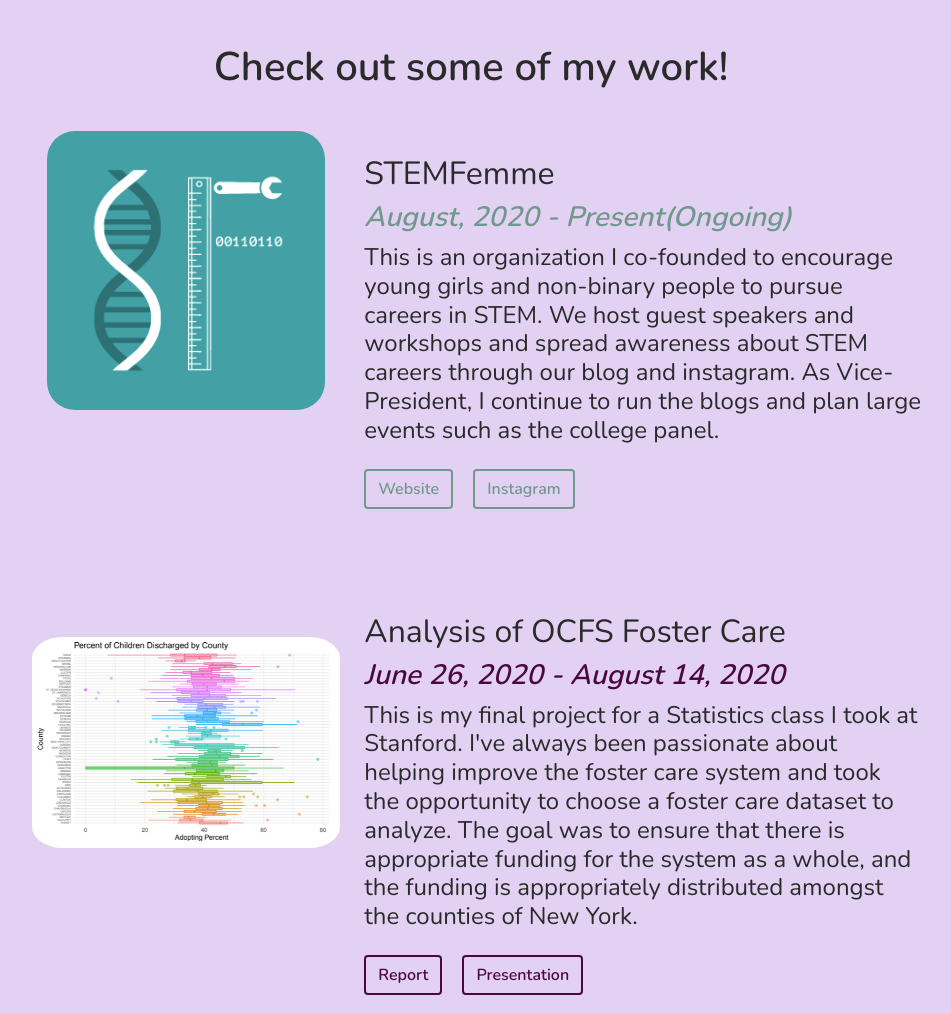
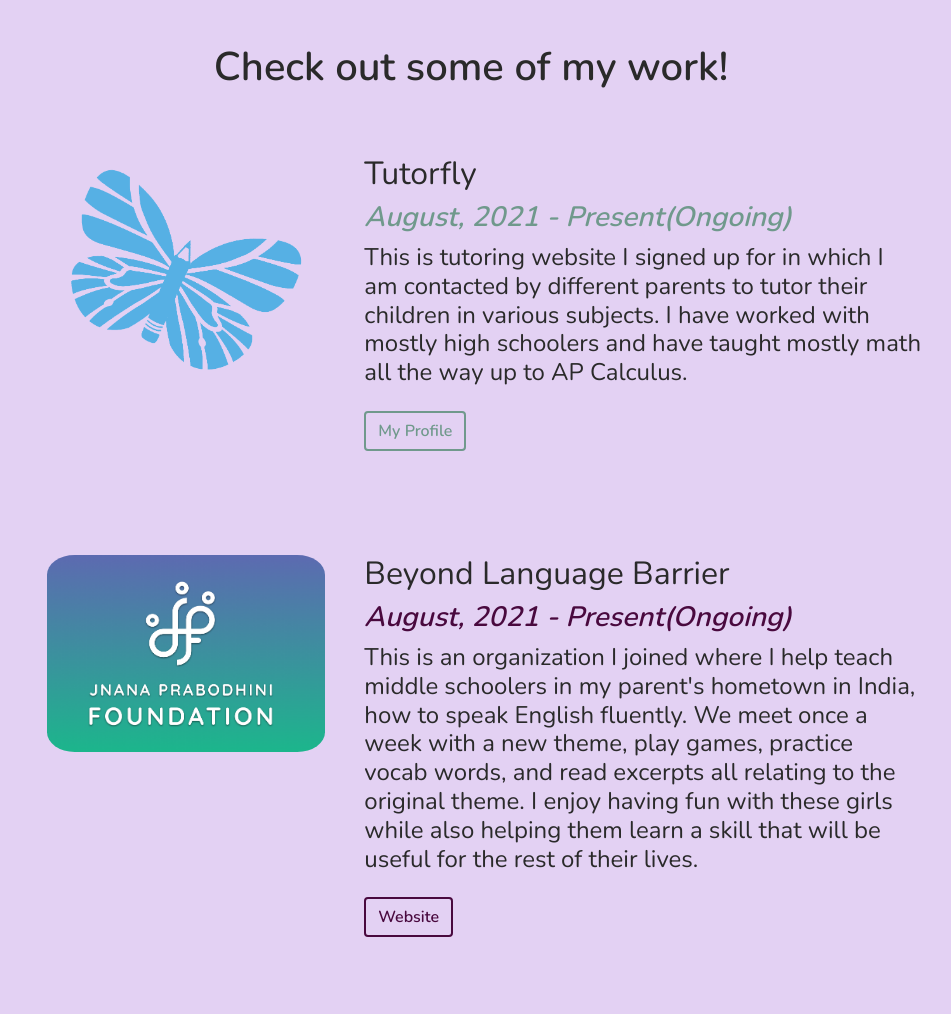
Before and after one commit to aaryadharm/Portfolio, a plain HTML site: page index.html in a window 1280 px wide. Shown: the part 660-1674 px from the top of the page, without its empty margins (169-1120 px from the left). Drawn offline with nearby package versions, Linux system fonts and the light colour scheme.

Commit message:
added more recent work experience

```diff
--- a/index.html
+++ b/index.html
@@ -86,6 +86,31 @@
             <div class="container">
               <div class="row project-item">
                 <div class="col-sm-4">
+                  <img src="images/tutorfly.png" width="90%" class="center-image"/>
+                </div>
+                <div class="col-sm-7">
+                  <br>
+                  <h2>Tutorfly</h2>
+                  <h3><em class="primary">August, 2021 - Present(Ongoing)</em></h3>
+                  <h4>This is tutoring website I signed up for in which I am contacted by different parents to tutor their children in various subjects. I have worked with mostly high schoolers and have taught mostly math all the way up to AP Calculus.</h4>
+                  <a href="https://tutorfly.com/u/adharm1" target="blank" type="button" class="btn btn-outline-primary">My Profile</a>
+                </div>
+              </div>
+              <div class="row project-item">
+                <div class="col-sm-4">
+                  <br>
+                  <img src="images/jpf.png" width="90%" class="center-image"/>
+                </div>
+                <div class="col-sm-7">
+                  <br>
+                  <h2>Beyond Language Barrier</h2>
+                  <h3><em class="secondary">August, 2021 - Present(Ongoing)</em></h3>
+                  <h4>This is an organization I joined where I help teach middle schoolers in my parent's hometown in India, how to speak English fluently. We meet once a week with a new theme, play games, practice vocab words, and read excerpts all relating to the original theme. I enjoy having fun with these girls while also helping them learn a skill that will be useful for the rest of their lives.</h4>
+                  <a href="https://www.jnanaprabodhinifoundation.org/" target="blank" type="button" class="btn btn-outline-secondary">Website</a>
+                </div>
+              </div>
+              <div class="row project-item">
+                <div class="col-sm-4">
                   <img src="images/StemFemme.png" width="90%" class="center-image"/>
                 </div>
                 <div class="col-sm-7">
```
Also changed, not shown: images/email.png, images/insta.png, images/jpf.png (added), images/linkedin.png, images/tutorfly.png (added).
